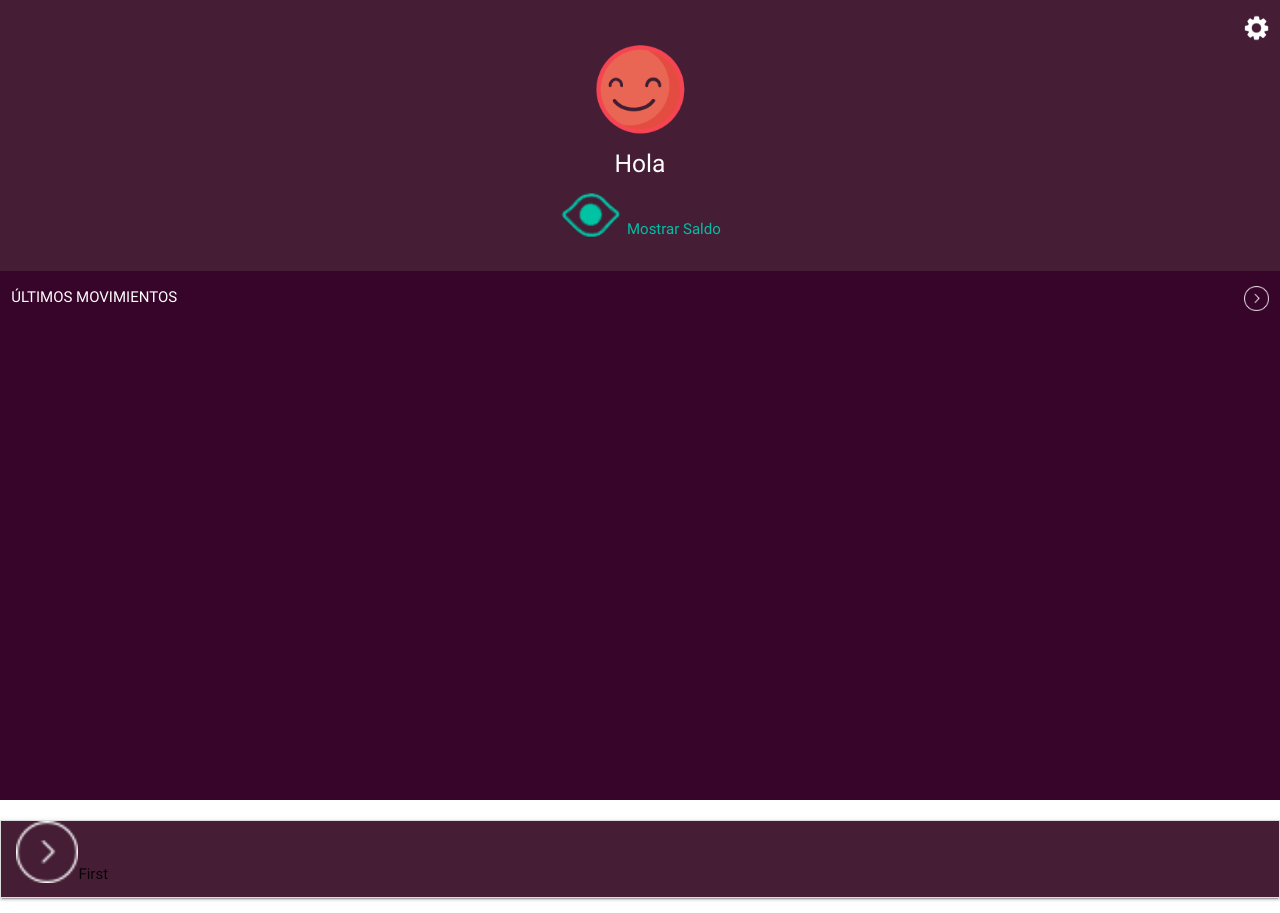
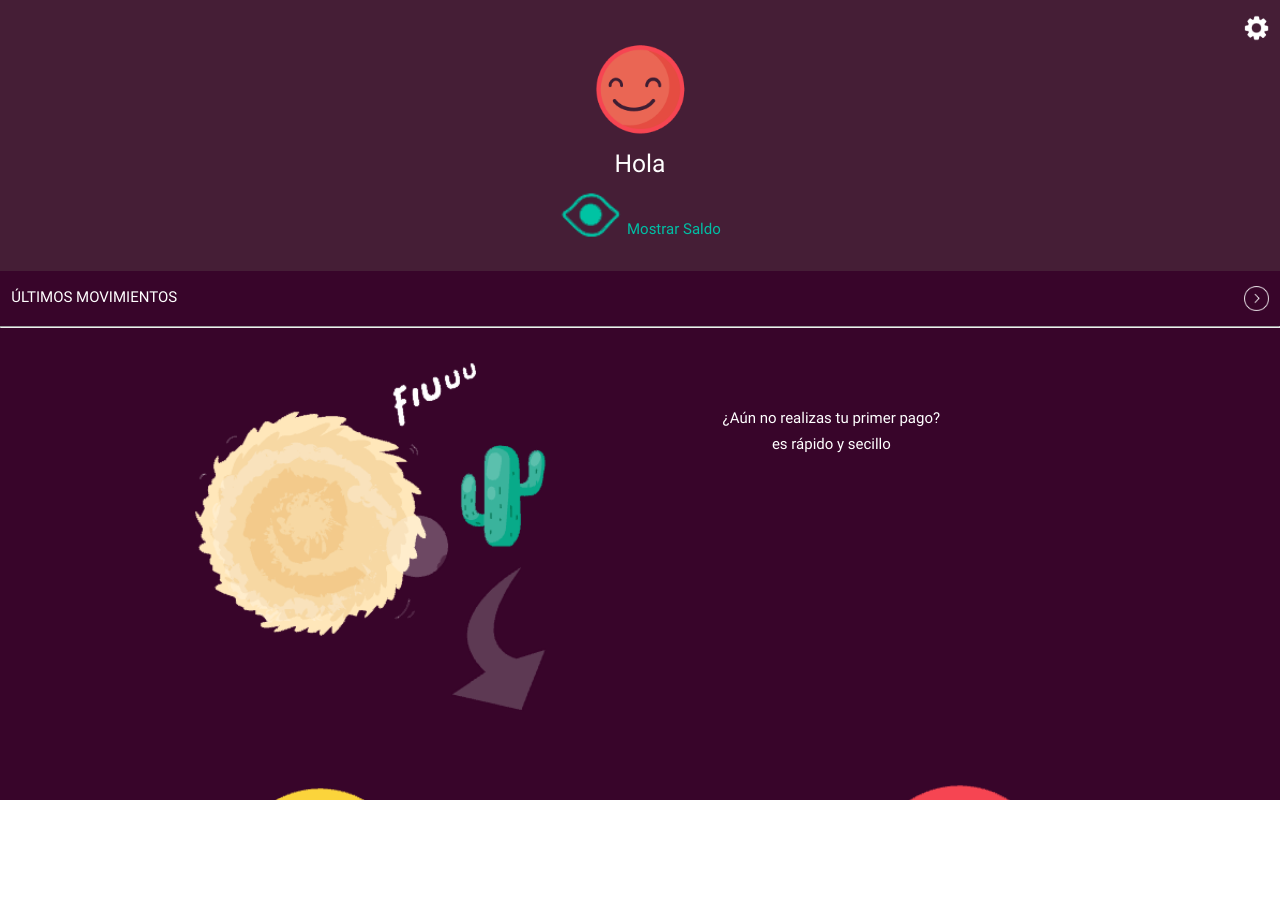
Before and after one commit to FlorTello/ProyectoFinal-Sprint5-YAPE, a website: page public/index.html in a window 1280 px wide. After the commit the page ends 820 px from the top, so only its background shows below. Drawn offline with nearby package versions, Linux system fonts and the light colour scheme.

Commit message:
Agregando componentes de cuenta

```diff
--- a/public/css/main.css
+++ b/public/css/main.css
@@ -20,6 +20,17 @@
   align-items: center;
   justify-content: center;
 }
+.flex-footer{
+  display: flex;
+  align-items: flex-end;
+}
+.flex{
+  display: flex;
+  justify-content: space-around;
+}
+.flex-footer img{
+  width: 30%;
+}
 .btn-register{
   height: 50px;
 }
@@ -31,6 +42,9 @@
 }
 .text-uppercase{
   text-transform: uppercase;
+}
+.text-bold{
+  font-weight: bold;
 }
 img{
   vertical-align: sub;
--- a/public/index.html
+++ b/public/index.html
@@ -9,17 +9,35 @@
     <link href="https://fonts.googleapis.com/icon?family=Material+Icons" rel="stylesheet">
     <link type="text/css" rel="stylesheet" href="css/materialize.min.css"  media="screen,projection"/>
     <link rel="stylesheet" href="css/main.css">
-    <link rel="icon" href="img/icons/bcp-logo.png">
+    <link rel="icon" href="img/icons/icon.png">
   </head>
   <body>
     <div class="root container" id="root"></div>
 
-    <ul class="collapsible" data-collapsible="accordion">
+    <!-- <div class="collapsible" data-collapsible="accordion">
     <li>
       <div class="collapsible-header purple-light valign-wrapper"><img class="right-align" src="img/icons/right-arrow-circular-button.png" class="right" alt="phone" width="5%">First</div>
       <div class="collapsible-body"><span>Lorem ipsum dolor sit amet.</span></div>
     </li>
-  </ul>
+  </div> -->
+  <!-- <div class="card-fin parallax-container white-text purple-dark center section">
+    <div class="container section">
+      <div class="row">
+        <img src="img/icons/icon.png" class="img-responsive col s5" alt="yape" width="40%">
+        <p class="col s7 right-align text-bold"><br><h6>¿Aún no realizas tu primer pago?</h6> es rápido y secillo</p>
+      </div>
+    </div>
+    <div class="flex-footer purple-dark center section">
+      <div class="container">
+        <img src="img/icons/send.png" class="img-responsive" alt="yape">
+        <p class="text-uppercase">Enviar Pago</p>
+      </div>
+      <div class="container">
+        <img src="img/icons/code-qr.png" class="img-responsive" alt="yape">
+        <p class="text-uppercase">Recibir pago</p>
+      </div>
+    </div>
+  </div> -->
 
     <script src="https://code.jquery.com/jquery-3.2.1.min.js"></script>
     <script type="text/javascript" src="js/materialize.min.js"></script>
--- a/public/js/components/fin_register_tarjeta.js
+++ b/public/js/components/fin_register_tarjeta.js
@@ -8,12 +8,26 @@ const FinRegistroTarjeta = (update) => {
   const h5 = $('<h5>Hola</h5>');
   const enlace = $('<p class="teal-text text-accent-4"><img src="img/icons/eye.png" class="center" alt="phone" width="5%">  Mostrar Saldo</p>');
   header.append(icon_top,img,h5,enlace);
-  const div_movi = $('<p class="col s12 text-uppercase left-align">últimos movimientos</h6><img class="right" src="img/icons/right-arrow-circular-button.png" alt="" class="img-responsive" width="25px"></p>');
-
+  const div_movi = $('<p class="col s12 text-uppercase left-align">últimos movimientos</h6><img class="right" src="img/icons/right-arrow-circular-button.png" alt="" class="img-responsive" width="25px"></p><hr>');
   const icon = $('<img src="img/icons/check.png" class="center" alt="phone" width="0%">');
   const p = $('<h5 class="black-text text-darken-3"> ¡Bien! <br> Ahara puedes usar Yape </h5>');
-  // div.append(icon,p);
-  container.append(header,div_movi);
+  const info = $(`<div class="container section">
+                    <div class="row">
+                      <img src="img/icons/icon.png" class="img-responsive col s5" alt="yape" width="40%">
+                      <p class="col s7 right-align text-bold"><br><h6>¿Aún no realizas tu primer pago?</h6> es rápido y secillo</p>
+                    </div>
+                  </div><br>`);
+  const footer = $(`<div class="flex-footer purple-dark center section">
+                    <div class="container">
+                      <img src="img/icons/send.png" class="img-responsive" alt="yape">
+                      <p class="text-uppercase">Enviar Pago</p>
+                    </div>
+                    <div class="container">
+                      <img src="img/icons/code-qr.png" class="img-responsive" alt="yape">
+                      <p class="text-uppercase">Recibir pago</p>
+                    </div>
+                  </div>`);
+  container.append(header,div_movi,info,footer);
   return container
 
 };
```
